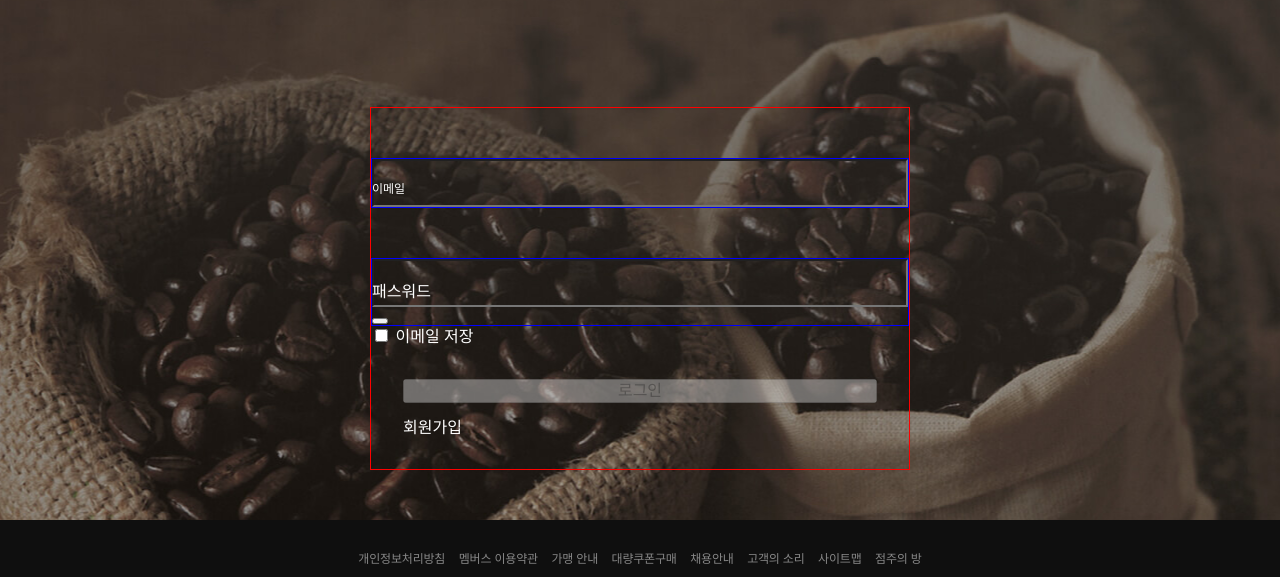
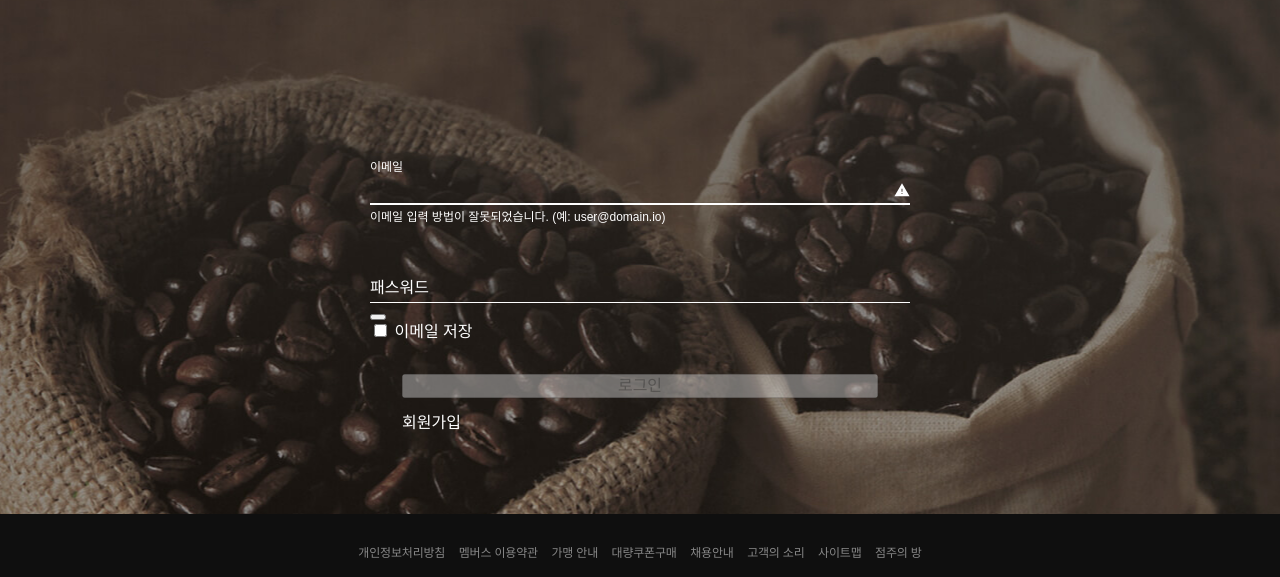
Before and after one commit to seulbinim/rwd, a website: page docs/views/signin.html in a window 1280 px wide. Shown: the part 223-800 px from the top of the page. Drawn offline with Linux system fonts and the light colour scheme; a web font is replaced by a local one.

Commit message:
이메일 입력서식 스타일링

```diff
--- a/docs/css/member.css
+++ b/docs/css/member.css
@@ -39,13 +39,11 @@
 @media (min-width: 768px) {
   .member-form {
     width: 540px;
-    border: 1px solid red;
   }
 }
 
 .form-input-wrapper {
   position: relative;
-  border: 1px solid blue;
   margin-top: 50px;
 }
 
@@ -53,18 +51,45 @@
   position: absolute;
   top: 24px;
   left: 0;
+  transition: all 300ms ease-in-out;
 }
 
 .form-input {
   background: transparent;
   width: 100%;
   height: 48px;
+  color: inherit;
+  border: 0;
+  border-bottom: 1px solid currentColor;
+}
+
+.is--focus .form-input,
+.is--valid .form-input,
+.is--invalid .form-input {
+  border-width: 2px;
 }
 
 .form-message {
   display: none;
+  font-size: 12px;
+  position: absolute;
+  bottom: -20px;
+  left: 0;
 }
 
 .is--focus .form-input-label {
   font-size: 12px;
+  transform: translate(0, -20px);
 }
+.is--invalid {
+  background: url('/images/icon-warning.svg') no-repeat 100% 80%;
+  background-size: 16px 16px;
+}
+.is--valid {
+  background: url('/images/icon-checked.svg') no-repeat 100% 80%;
+  background-size: 16px 16px;
+}
+
+.is--invalid .form-message {
+  display: block;
+}
--- a/docs/views/signin.html
+++ b/docs/views/signin.html
@@ -71,7 +71,7 @@
           <p class="member-description" lang="en">Welcome, Ediya Coffee</p>
           <p class="member-description">이디야커피에 오신 것을 환영합니다.</p>
           <form action="/" method="POST" class="member-form">
-            <div class="form-input-wrapper member-id is--focus">
+            <div class="form-input-wrapper member-id is--invalid is--focus">
               <label for="userEmail" class="form-input-label">이메일</label>
               <input
                 type="email"
```
